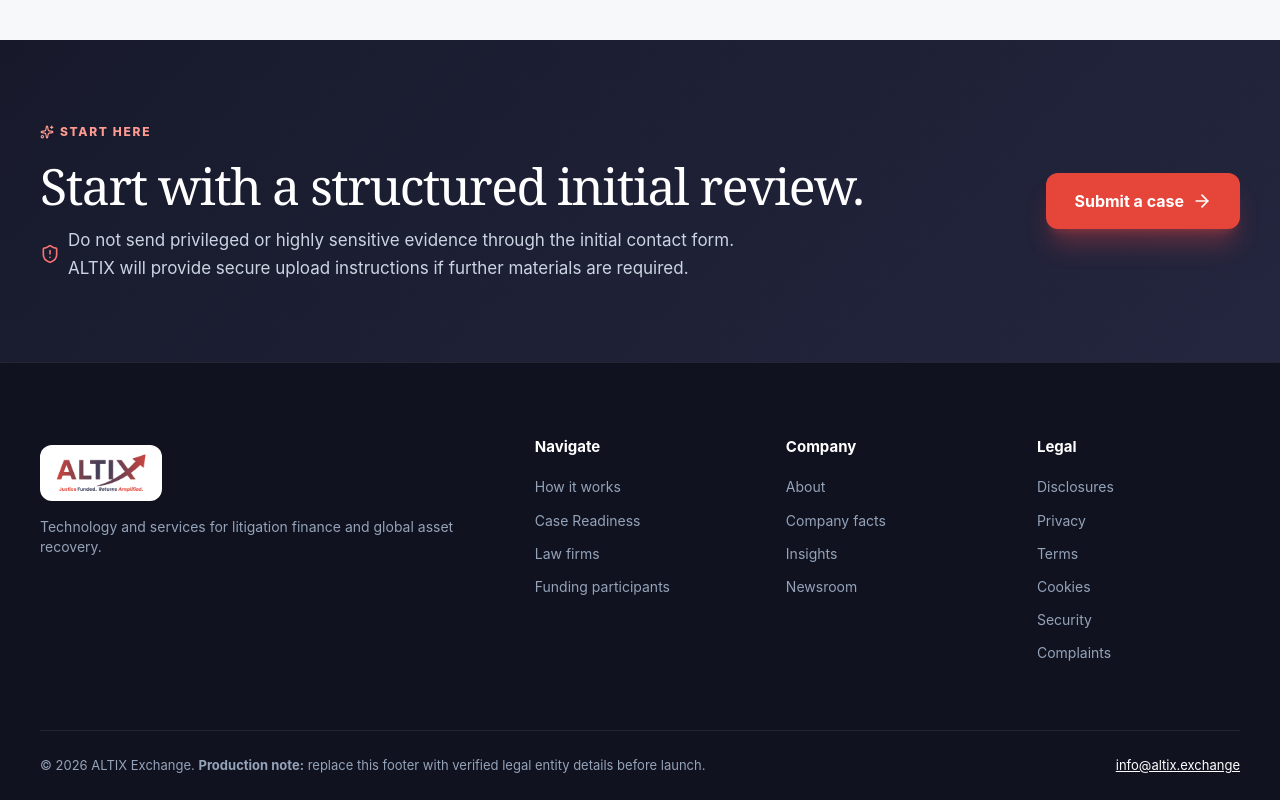
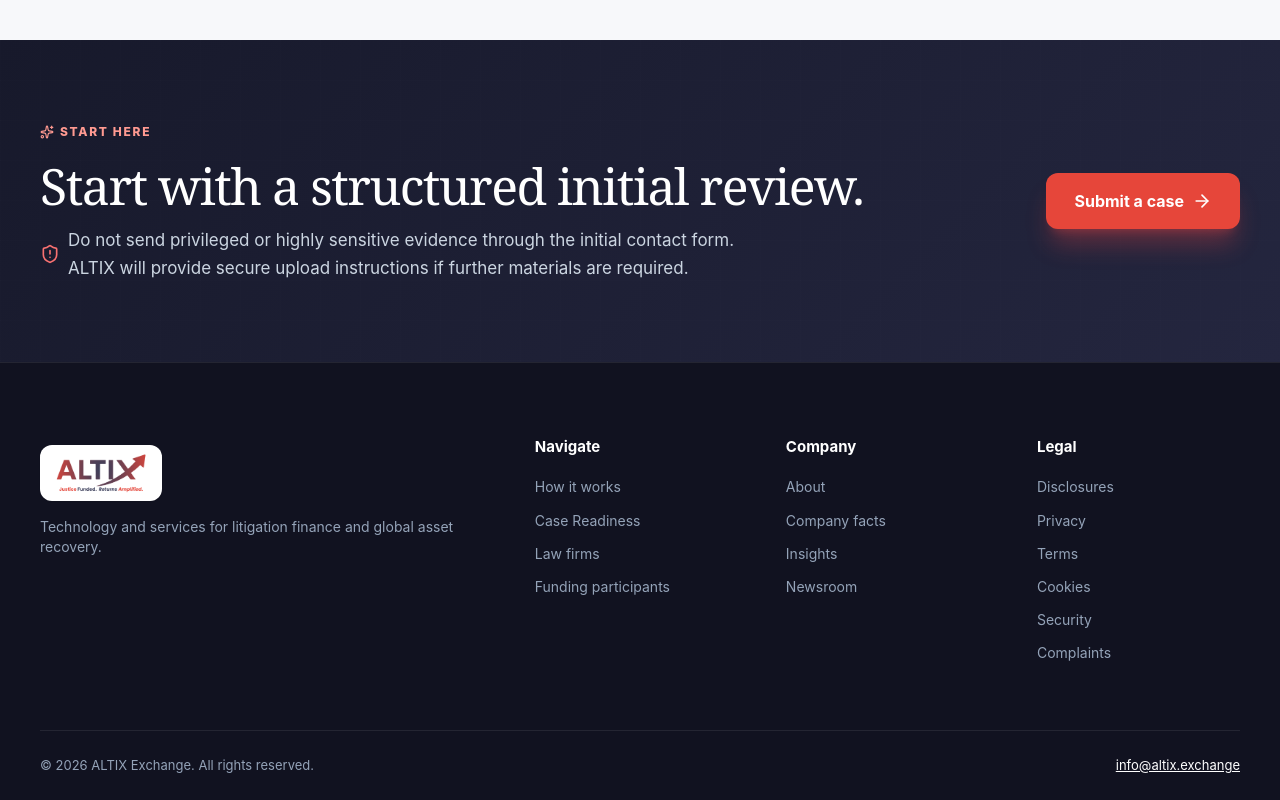
Before and after one commit to VuQuoc18/altix-exchange-nextjs, a Next.js app: page / in a window 1280 px wide. Shown: the part 5889-6689 px from the top of the page. Built offline with nearby package versions, Linux system fonts and the light colour scheme.

Commit message:
fix: remove production note from footer

```diff
--- a/components/Footer.tsx
+++ b/components/Footer.tsx
@@ -45,9 +45,7 @@
         </div>
       </div>
       <div className="container footer-bottom">
-        <p>
-          © 2026 ALTIX Exchange. <strong>Production note:</strong> replace this footer with verified legal entity details before launch.
-        </p>
+        <p>© 2026 ALTIX Exchange. All rights reserved.</p>
         <p>
           <a href="mailto:info@altix.exchange">info@altix.exchange</a>
         </p>
```
